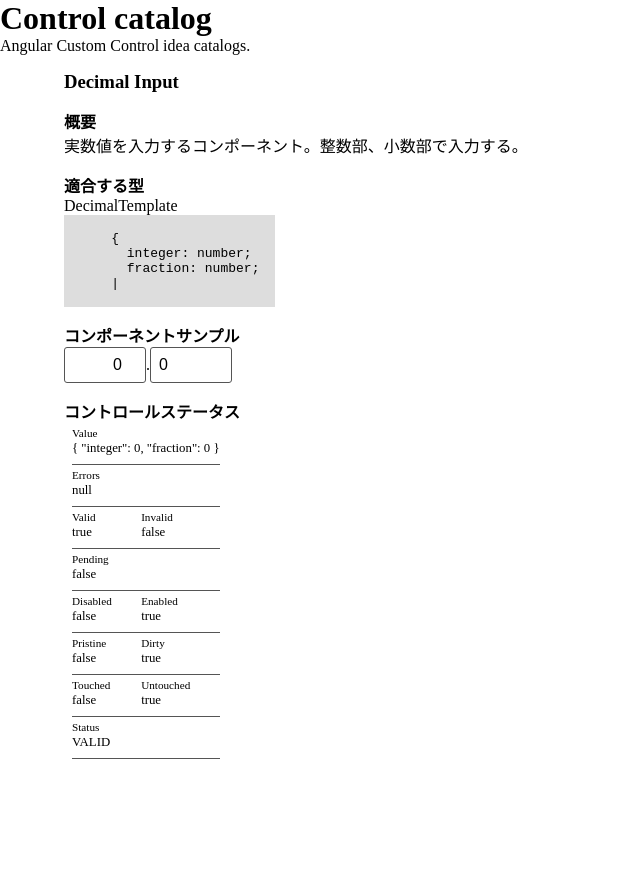
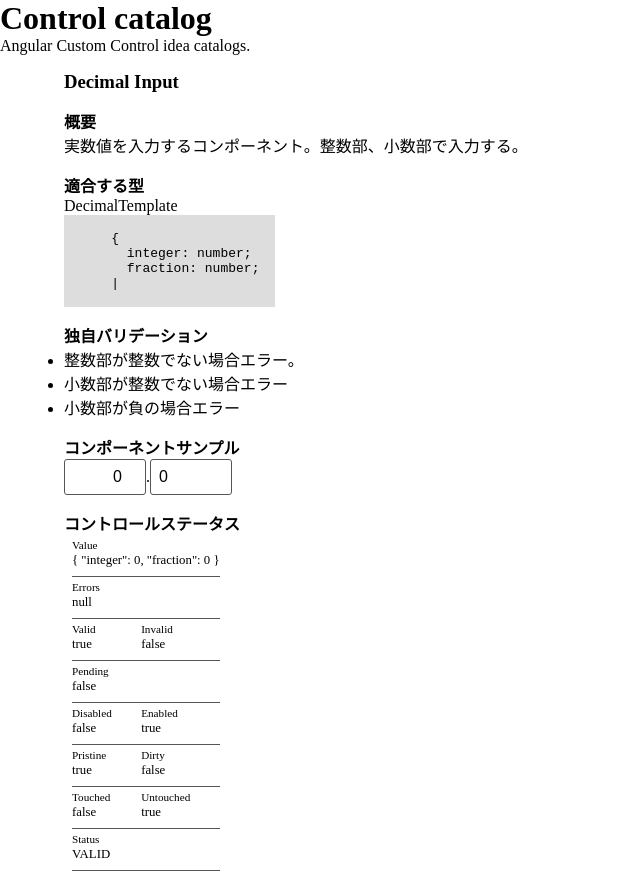
Before and after one commit to KadoTomohiro/control-collection, an Angular app: page /controls/decimal-input in a window 1280 px wide. Shown: the whole page, without its empty margins (0-640 px from the left). Before the commit the page ends 800 px from the top, so only its background shows below. Built offline with nearby package versions, Linux system fonts and the light colour scheme.

Commit message:
* コントロール記事のテンプレートの修正 * DecimalInputが未入力でもDertyになる事象の修正

```diff
--- a/src/app/controls/decimal-input/decimal-input.component.ts
+++ b/src/app/controls/decimal-input/decimal-input.component.ts
@@ -1,11 +1,11 @@
-import {Component, computed, effect, model, signal} from '@angular/core';
+import {Component, computed, model, signal} from '@angular/core';
 import {
   AbstractControl,
   ControlValueAccessor, FormsModule,
   NG_VALIDATORS,
   NG_VALUE_ACCESSOR,
   ValidationErrors,
-  Validator, Validators
+  Validator
 } from '@angular/forms';
 import {Decimal, DecimalFormat} from '@models/decimal/decimal';
 import {decimalValidator} from "@controls/decimal-input/decimal-validator";
@@ -34,12 +34,6 @@ export class DecimalInputComponent implements ControlValueAccessor, Validator{
   touched = signal<boolean>(false)
   disabled= signal(false);
 
-  constructor() {
-    effect(() => {
-      this.#onChange(this.#changeValue())
-    });
-  }
-
   registerOnChange(fn: any): void {
     this.#onChange = fn;
   }
@@ -56,7 +50,6 @@ export class DecimalInputComponent implements ControlValueAccessor, Validator{
   }
 
   validate(control: AbstractControl<DecimalFormat>): ValidationErrors | null {
-
     return decimalValidator(control);
   }
 
@@ -75,11 +68,15 @@ export class DecimalInputComponent implements ControlValueAccessor, Validator{
   }
 
   onChangeInteger(integer: number): void {
+    if (this.disabled()) return;
     this.value.update(crr => (new Decimal({...crr, integer})))
+    this.#onChange(this.#changeValue())
+
   }
   onChangeFraction(fraction: number): void {
+    if (this.disabled()) return;
     this.value.update(crr => (new Decimal({...crr, fraction})))
-    console.log(this.value())
+    this.#onChange(this.#changeValue())
   }
 
 }
--- a/src/app/pages/control-pages/control-page-template/control-page-template.component.css
+++ b/src/app/pages/control-pages/control-page-template/control-page-template.component.css
@@ -4,3 +4,7 @@ article {
 article > * + * {
   margin-top: 1rem;
 }
+
+section.alert {
+  background-color: #fff0f0;
+}
--- a/src/app/pages/control-pages/control-page-template/control-page-template.component.html
+++ b/src/app/pages/control-pages/control-page-template/control-page-template.component.html
@@ -6,9 +6,19 @@
     <h4>概要</h4>
     <ng-content select=".description"></ng-content>
   </section>
+  @if (hasAlert) {
+    <section class="alert">
+      <h4>アラート</h4>
+      <p><ng-content select=".alert"></ng-content></p>
+    </section>
+  }
   <section>
     <h4>適合する型</h4>
     <ng-content select=".type"></ng-content>
+  </section>
+  <section>
+    <h4>独自バリデーション</h4>
+    <ng-content select=".validation"></ng-content>
   </section>
   <section>
     <h4>コンポーネントサンプル</h4>
@@ -21,4 +31,5 @@
     }
   </section>
 
+
 </article>
--- a/src/app/pages/control-pages/control-page-template/control-page-template.component.ts
+++ b/src/app/pages/control-pages/control-page-template/control-page-template.component.ts
@@ -1,5 +1,5 @@
-import {Component, ContentChild} from '@angular/core';
-import {FormControl, FormControlDirective} from "@angular/forms";
+import {Component, ContentChild, ElementRef} from '@angular/core';
+import {FormControl, FormControlDirective, FormControlName} from "@angular/forms";
 import {JsonPipe} from "@angular/common";
 import {ControlStatusComponent} from "@domain/control-status/control-status.component";
 
@@ -17,6 +17,18 @@ export class ControlPageTemplateComponent {
   // [FormControl]をバインドされたコンポーネントが投影されたら取得する実装例。実用性があるかは微妙。
   // 普通にバインドさせる方が安全な気はする。
   // バリデーションエラー文言とか表示させるのに使えるか？
-  @ContentChild(FormControlDirective) control?: FormControl;
+  // でもFormControlNameつかうと参照できねーよこれ
+  @ContentChild(FormControlDirective) formControl?: FormControl;
+  // あーこれでも参照できるんだ。テンション上がってきた
+  @ContentChild(FormControlName) formControlName?: FormControl
+  // TODO: ぶっちゃけこのコンポーネント（テンプレーと）でformControl参照するのは責務違反な気がする。ページでやれ
+  // TODO: この実装は面白いからエラーラベル出すコンポーネント作って移植する
+  get control(): FormControl | undefined {
+    return this.formControl || this.formControlName
+  }
 
+  @ContentChild('alert') alertContent?: ElementRef
+  get hasAlert(): boolean {
+    return !!this.alertContent;
+  }
 }
--- a/src/app/pages/control-pages/decimal-input-page/decimal-input-page.component.html
+++ b/src/app/pages/control-pages/decimal-input-page/decimal-input-page.component.html
@@ -13,6 +13,13 @@
     &#0124;</pre>
       </div>
     </div>
+    <div class="validation">
+      <ul>
+        <li>整数部が整数でない場合エラー。</li>
+        <li>小数部が整数でない場合エラー</li>
+        <li>小数部が負の場合エラー</li>
+      </ul>
+    </div>
     <app-decimal-input [formControl]="control"></app-decimal-input>
   </app-control-page-template>
 
--- a/src/app/pages/control-pages/decimal-input-page/decimal-input-page.component.ts
+++ b/src/app/pages/control-pages/decimal-input-page/decimal-input-page.component.ts
@@ -1,7 +1,7 @@
 import {Component} from '@angular/core';
 import {DecimalInputComponent} from "@controls/decimal-input/decimal-input.component";
 import {ControlPageTemplateComponent} from "@pages/control-pages/control-page-template/control-page-template.component";
-import { FormControl, ReactiveFormsModule} from "@angular/forms";
+import {FormControl, ReactiveFormsModule} from "@angular/forms";
 import { DecimalFormat} from "@models/decimal/decimal";
 
 @Component({
```
